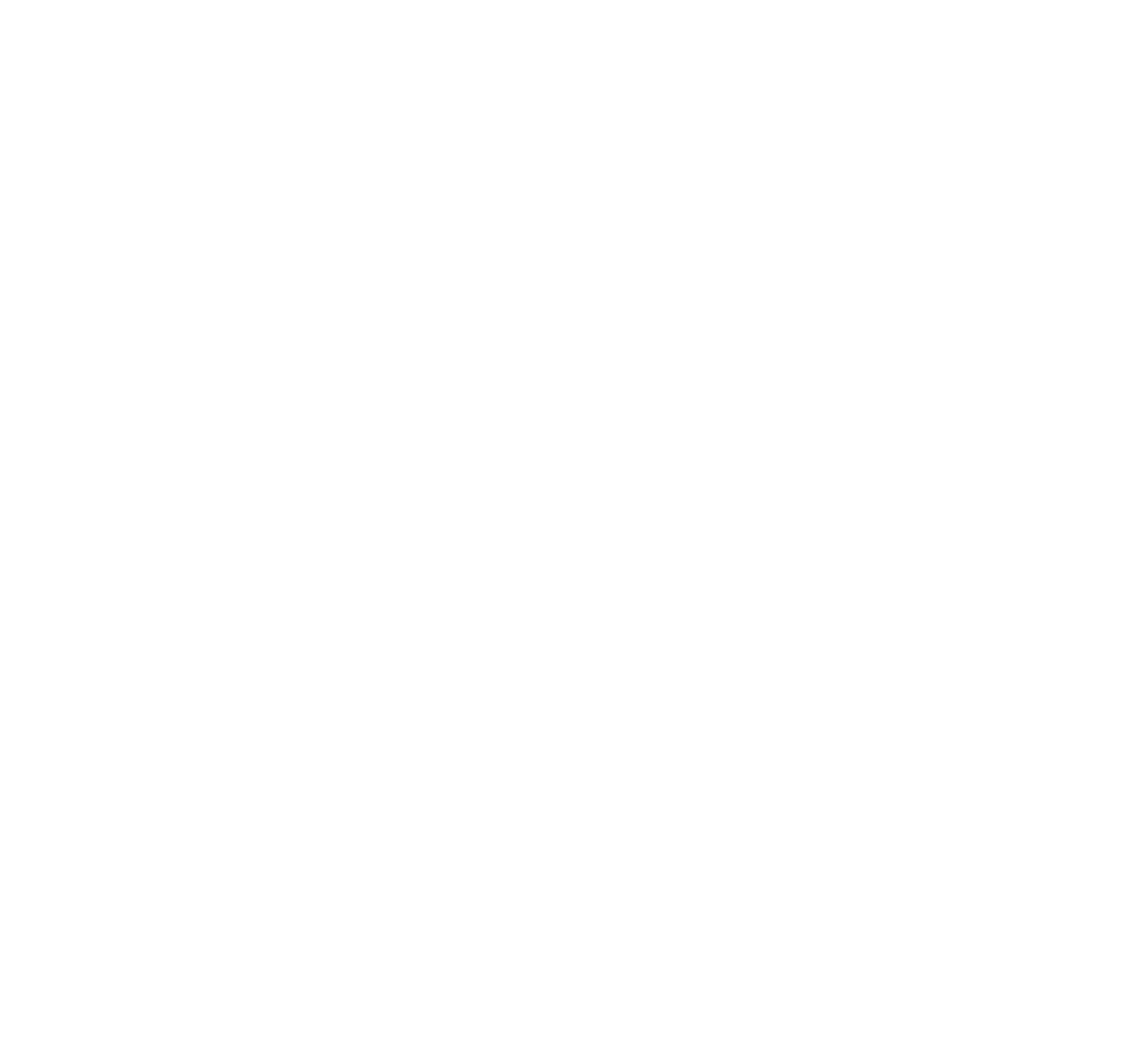
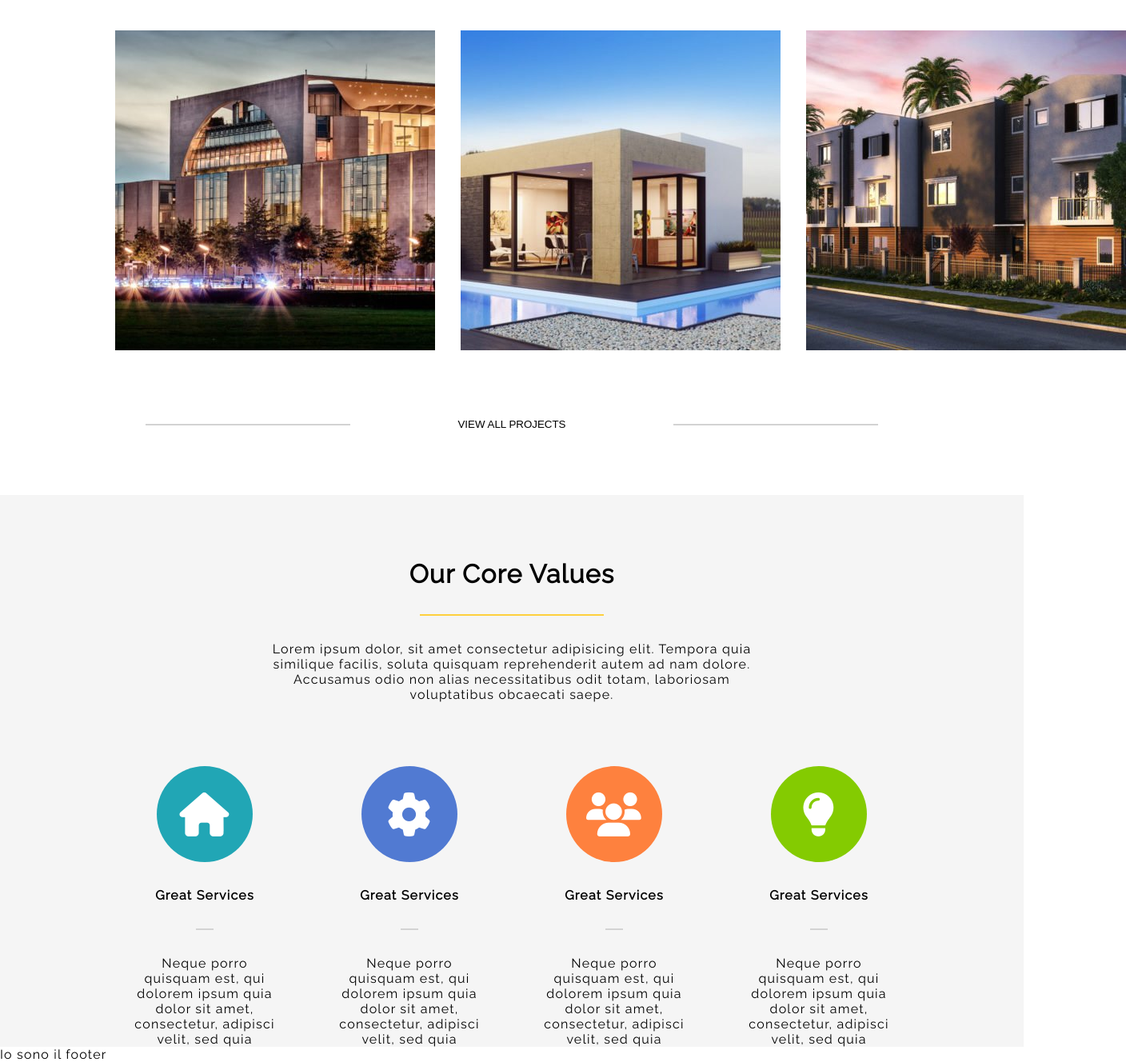
Before and after one commit to GabrieleGrossi/proj-html-vuejs, a Vue app: page / in a window 1280 px wide. Shown: the part 2444-3772 px from the top of the page at 80% size, 1408 px wide, since content can reach past the window. Before the commit the page ends 2253 px from the top, so only its background shows below. Built offline with nearby package versions, Linux system fonts and the light colour scheme.

Commit message:
Add other section AppCore

```diff
--- a/src/components/AppBody.vue
+++ b/src/components/AppBody.vue
@@ -74,13 +74,9 @@
 }
 </script>
 <style lang="scss" scoped>
+@use '../styles/general.scss';
    div.w-85 h2{
     margin-bottom: 2rem;
-   }
-   .separator{
-    width: 18%;
-    border: 1px solid #fed03d;
-    margin: 0 auto;
    }
    div.w-85 p{
     margin-top: 2rem;
@@ -98,16 +94,6 @@
     border-radius: 15px;
     text-align: center;
    }
-   .circle{
-    width: 75px;
-    height: 75px;
-    border-radius: 50%;
-    border: 1px solid black;
-    display: flex;
-    align-items: center;
-    justify-content: center;
-    margin: 2rem auto;
-   }
    div.circle i{
     font-size: xx-large;
    }
--- /dev/null
+++ b/src/components/AppCore.vue
@@ -0,0 +1,121 @@
+<template>
+    <section>
+        <h1>
+            Our Core Values
+        </h1>
+        <div class="separator"></div>
+        <p class="w-85">
+            Lorem ipsum dolor, sit amet consectetur adipisicing elit. Tempora quia similique facilis, soluta quisquam reprehenderit autem ad nam dolore. Accusamus odio non alias necessitatibus odit totam, laboriosam voluptatibus obcaecati saepe.
+        </p>
+        <div class="flex w-90">
+            <div class="box-info">
+                <div class="circle water-green">
+                    <i class="fa-solid fa-house"></i>
+                </div>
+                <h4>Great Services</h4>
+                <div class="separator"></div>
+                <p>
+                    Neque porro quisquam est, qui dolorem ipsum quia dolor sit amet, consectetur, adipisci velit, sed quia
+                </p>
+            </div>
+            <div class="box-info">
+                <div class="circle blue">
+                    <i class="fa-solid fa-gear"></i>
+                </div>
+                <h4>Great Services</h4>
+                <div class="separator"></div>
+                <p>
+                    Neque porro quisquam est, qui dolorem ipsum quia dolor sit amet, consectetur, adipisci velit, sed quia
+                </p>
+            </div>
+            <div class="box-info">
+                <div class="circle red">
+                    <i class="fa-solid fa-users"></i>
+                </div>
+                <h4>Great Services</h4>
+                <div class="separator"></div>
+                <p>
+                    Neque porro quisquam est, qui dolorem ipsum quia dolor sit amet, consectetur, adipisci velit, sed quia
+                </p>
+            </div>
+            <div class="box-info">
+                <div class="circle green">
+                    <i class="fa-solid fa-lightbulb"></i>
+                </div>
+                <h4>Great Services</h4>
+                <div class="separator"></div>
+                <p>
+                    Neque porro quisquam est, qui dolorem ipsum quia dolor sit amet, consectetur, adipisci velit, sed quia
+                </p>
+            </div>
+        </div>
+    </section>
+</template>
+<script>
+export default {
+    name: 'AppCore',
+    data(){
+        return{
+
+        }
+    }
+}
+</script>
+<style lang="scss" scoped>
+    @use "../styles/general.scss";
+    section{
+        background-color: #f5f5f5;
+        margin: 0 auto;
+        text-align: center;
+        padding-top: 5rem;
+    }
+    h1{
+        font-size: 2rem;
+    }
+    .box-info{
+        width: calc(100% / 4);
+        margin: 0 2.5rem;
+    }
+    .separator{
+        margin-top: 2rem;
+        margin-bottom: 2rem;
+    }
+    div.w-90 div.separator{
+        width: 13%;
+        border-color: lightgrey;
+    }
+    .circle{
+        width: 120px;
+        height: 120px;
+        border: 1px solid transparent;
+        color: white;
+        padding: 1rem;
+        &:hover{
+            background-color: #fed03d;
+            transition: 0.8s all ease-in-out;
+        }
+        & i{
+            font-size: 55px;
+        }
+    }
+    .w-85{
+        width: 60%;
+    }
+    .w-90{
+        width: 80%;
+        margin: 0 auto;
+        margin-top: 3rem;
+    }
+    .water-green{
+        background-color: #21a6b5;
+    }
+    .blue{
+        background-color: #517ad2;
+    }
+    .red{
+        background-color: #fe813e;
+    }
+    .green{
+        background-color: #84cb01;
+    }
+</style>
--- a/src/components/AppMain.vue
+++ b/src/components/AppMain.vue
@@ -3,18 +3,21 @@
         <AppJumbo/>
         <AppBody/>
         <AppMainSection/>
+        <AppCore/>
     </div>
 </template>
 <script>
 import AppJumbo from './AppJumbo.vue';
 import AppBody from './AppBody.vue';
 import AppMainSection from './AppMainSection.vue';
+import AppCore from './AppCore.vue';
 export default {
     name: 'AppMain',
     components:{
         AppJumbo,
         AppBody,
-        AppMainSection
+        AppMainSection,
+        AppCore,
     },
     data(){
         return{
--- a/src/components/AppMainSection.vue
+++ b/src/components/AppMainSection.vue
@@ -2,7 +2,7 @@
     <section class="jumbo">
         <div class="flex">
             <div class="counter-box-container">
-                <div>
+                <div class="counter-box-info">
                     <i class="fa-solid fa-suitcase fa-2xl"></i>
                     <h2>
                         3534
@@ -15,7 +15,7 @@
                 </div>
             </div>
             <div class="counter-box-container">
-                <div>
+                <div class="counter-box-info">
                     <i class="fa-regular fa-building fa-2xl"></i>
                     <h2>
                         896
@@ -28,7 +28,7 @@
                 </div>
             </div>
             <div class="counter-box-container">
-                <div>
+                <div class="counter-box-info">
                     <i class="fa-solid fa-users fa-2xl"></i>
                     <h2>
                         172
@@ -41,7 +41,7 @@
                 </div>
             </div>
             <div class="counter-box-container">
-                <div>
+                <div class="counter-box-info">
                     <i class="fa-solid fa-globe fa-2xl"></i>
                     <h2>
                         19
@@ -55,6 +55,34 @@
             </div>
         </div>
     </section>
+    <div class="w-85">
+        <h2>
+            Explore Recent Work
+        </h2>
+        <div class="separator">
+        </div>
+        <p>
+            Lorem ipsum dolor sit amet, consectetur adipisicing elit. Dolorem commodi placeat dolor, nobis aspernatur, cupiditate quasi repellat dolores, ipsam vero temporibus quaerat fugit atque labore perspiciatis? Labore, nostrum fugiat! A.
+        </p>
+    </div>
+    <div class="flex">
+        <div class="img-card">
+            <img src="../assets/images/project2-featured-15013609-400x400.jpg" alt="">
+        </div>
+        <div class="img-card">
+            <img src="../assets/images/project1-featured-294276386-400x400.jpg" alt="">
+        </div>
+        <div class="img-card">
+            <img src="../assets/images/project3-featured-189023420-400x400.jpg" alt="">
+        </div>
+    </div>
+    <div class="flex m-4">
+        <div class="separator"></div>
+        <button>
+            VIEW ALL PROJECTS
+        </button>
+        <div class="separator"></div>
+    </div>
 </template>
 <script>
 export default {
@@ -87,9 +115,38 @@
         margin-top: 1.5rem;
         color: #fed03d;
     }
+    .counter-box-info i{
+        font-size: 120px;
+        margin-bottom: 4.5rem;
+    }
     .counter-box-content{
         color: white;
         margin-top: 1.5rem;
     }
+    .w-85 h2,
+    p{
+        margin: 2.5rem 0;
+    }
+    .img-card{
+        height: 100%;
+        margin: 0 1rem;
 
+    }
+    button{
+        background-color: white;
+        border: 1px solid white;
+        padding: 1rem 5rem;
+        &:hover{
+            background-color: #fed03d;
+            transition: all 0.5s ease;
+        }
+    }
+    .separator{
+        border: 1px solid lightgray;
+        width: 25%;
+    }
+    .m-4{
+        margin-top: 4rem;
+        margin-bottom: 4rem;
+    }
 </style>
--- a/src/styles/general.scss
+++ b/src/styles/general.scss
@@ -32,3 +32,18 @@
     padding: 0 5rem;
     text-align: center;
 }
+.separator{
+    width: 18%;
+    border: 1px solid #fed03d;
+    margin: 0 auto;
+}
+.circle{
+    width: 75px;
+    height: 75px;
+    border-radius: 50%;
+    border: 1px solid black;
+    display: flex;
+    align-items: center;
+    justify-content: center;
+    margin: 2rem auto;
+}
```
